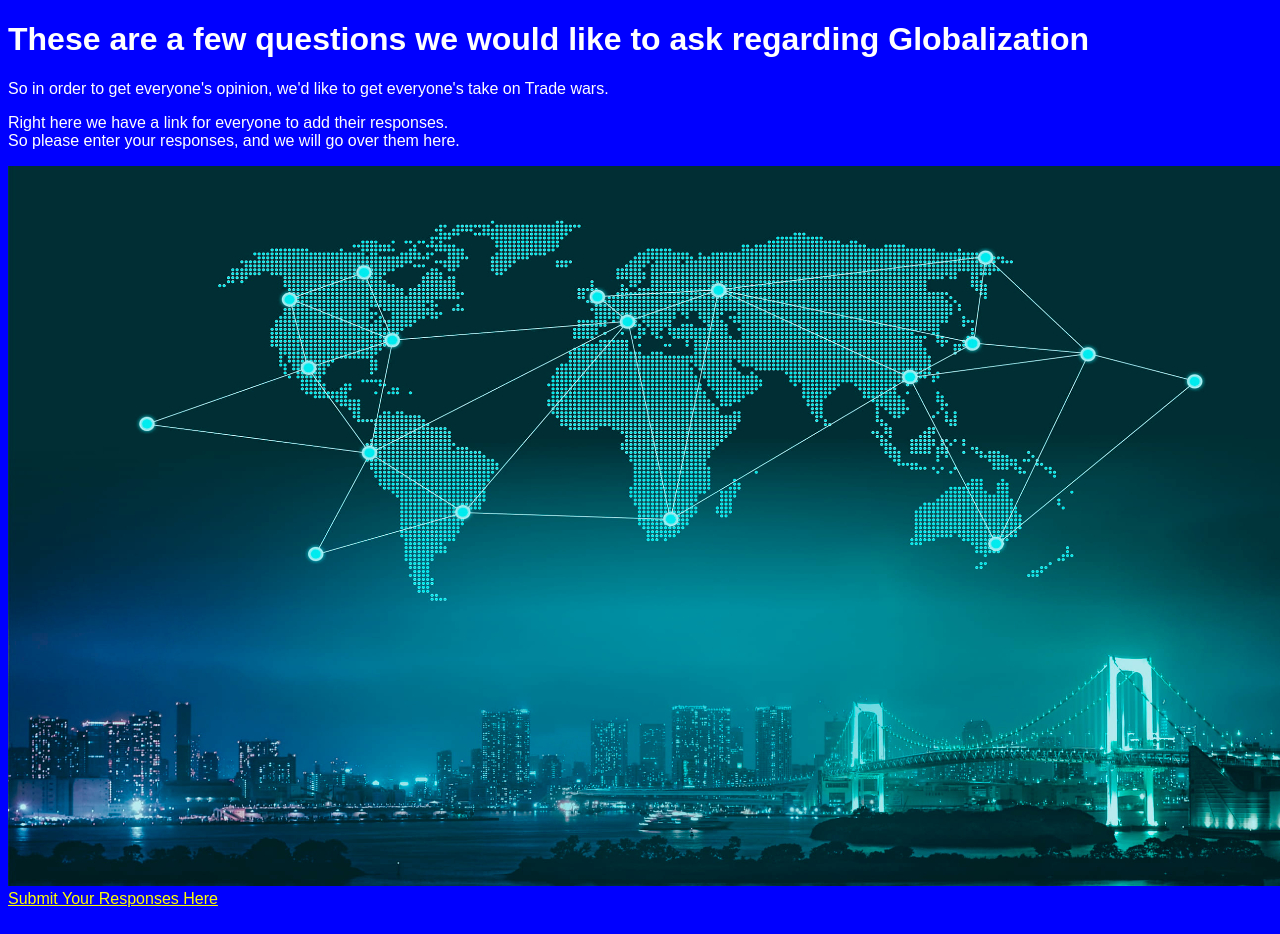
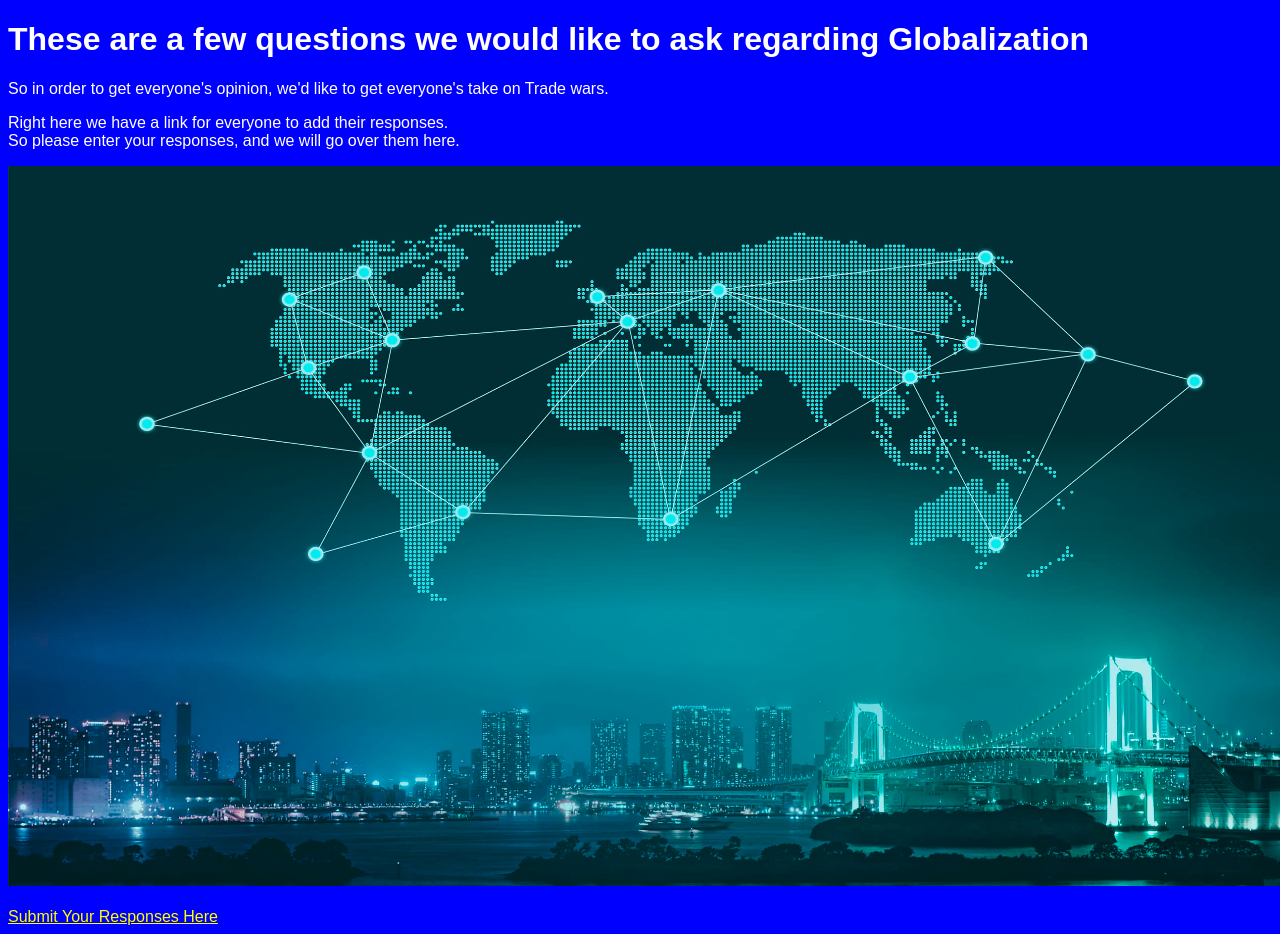
Before and after one commit to mxk230065/IMSGroup6, a plain HTML site: page index.html in a window 1280 px wide. Drawn offline with Linux system fonts and the light colour scheme.

Commit message:
Update index.html

```diff
--- a/index.html
+++ b/index.html
@@ -13,6 +13,6 @@
     </p>
     <img src="IMS.jpg">
 
-    <a href="https://forms.gle/3aZ7VPRa9ZTPrQrF7" style="color:yellow;">Submit Your Responses Here</a>
+    <a href="https://forms.gle/3aZ7VPRa9ZTPrQrF7" style="color:yellow;"><br>Submit Your Responses Here</a>
 </body>
 </html>
```
